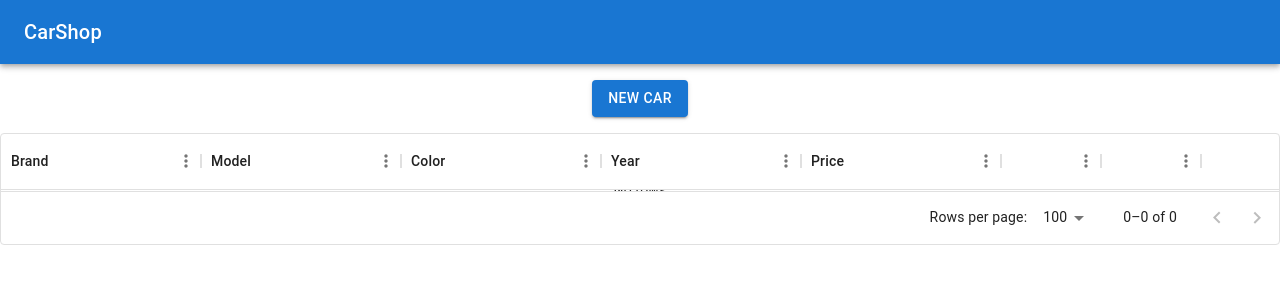
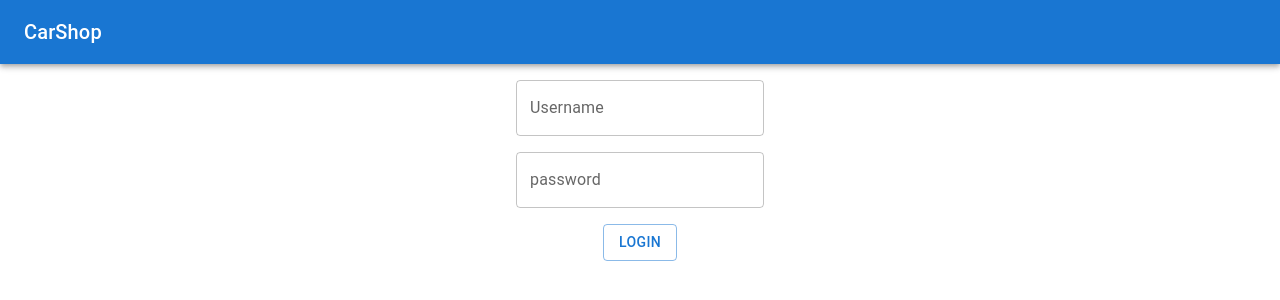
Before and after one commit to intshc/ModernWebApp-ReactWithBackend, a React (Create React App) app: page / in a window 1280 px wide. Shown: the top 300 px of the page. Built offline with nearby package versions, Linux system fonts and the light colour scheme; no server answers.

Commit message:
로그인으로 jwt를 세션 저장소에 발급받기

```diff
--- a/src/App.js
+++ b/src/App.js
@@ -1,7 +1,6 @@
 import './App.css';
 import {AppBar, Toolbar, Typography} from "@mui/material";
-import Carlist from "./components/Carlist";
-
+import Login from "./components/Login";
 function App() {
   return (
     <div className="App">
@@ -12,7 +11,7 @@
                 </Typography>
               </Toolbar>
       </AppBar>
-      <Carlist/>
+      <Login/>
     </div>
   );
 }
--- /dev/null
+++ b/src/components/Login.js
@@ -0,0 +1,62 @@
+import React, {useState} from "react";
+import {SERVER_URL} from "../constants";
+import {Button, Stack, TextField} from "@mui/material";
+import Carlist from "./Carlist";
+
+function Login() {
+
+  const [user, setUser] = useState({
+    username: '',
+    password: ''
+  })
+
+  const [isAuthenticated, setAuth] = useState(false);
+
+  const handleChange = (event) => {
+    setUser({...user, [event.target.name]: event.target.value});
+  }
+
+  const login = () => {
+    fetch(SERVER_URL + 'login', {
+      method: 'POST',
+      headers: {'Content-Type': 'application/json'},
+      body: JSON.stringify(user)
+    })
+            .then(res => {
+              const jwtToken = res.headers.get('Authorization');
+              if (jwtToken !== null) {
+                sessionStorage.setItem("jwt", jwtToken);
+                setAuth(true);
+              }
+            })
+            .catch(err => console.error(err))
+  }
+
+  if (isAuthenticated) {
+    return <Carlist/>
+  } else {
+    return (
+            <div>
+              <Stack spacing={2} alignItems='center' mt={2}>
+                <TextField
+                        name={"username"}
+                        label={"Username"}
+                        onChange={handleChange}/>
+                <TextField
+                        type={"password"}
+                        name={"password"}
+                        label={"password"}
+                        onChange={handleChange}/>
+                <Button
+                        variant={"outlined"}
+                        label={"primary"}
+                        onClick={login}>
+                  Login
+                </Button>
+              </Stack>
+            </div>
+    );
+  }
+}
+
+export default Login;
```
